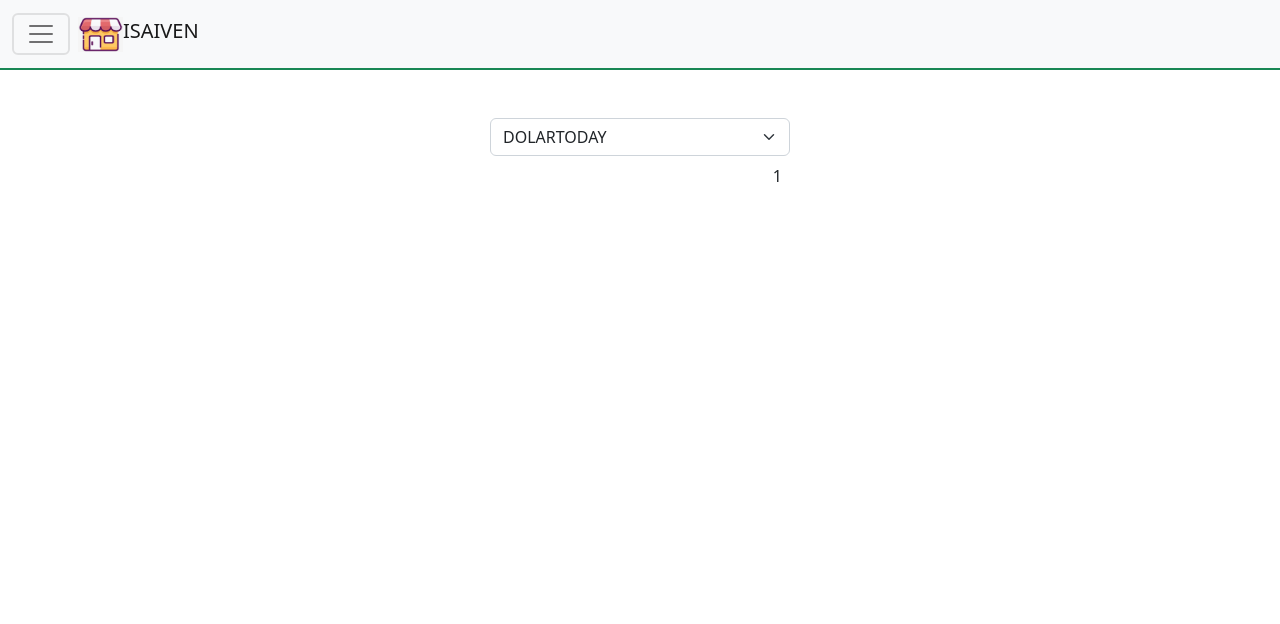
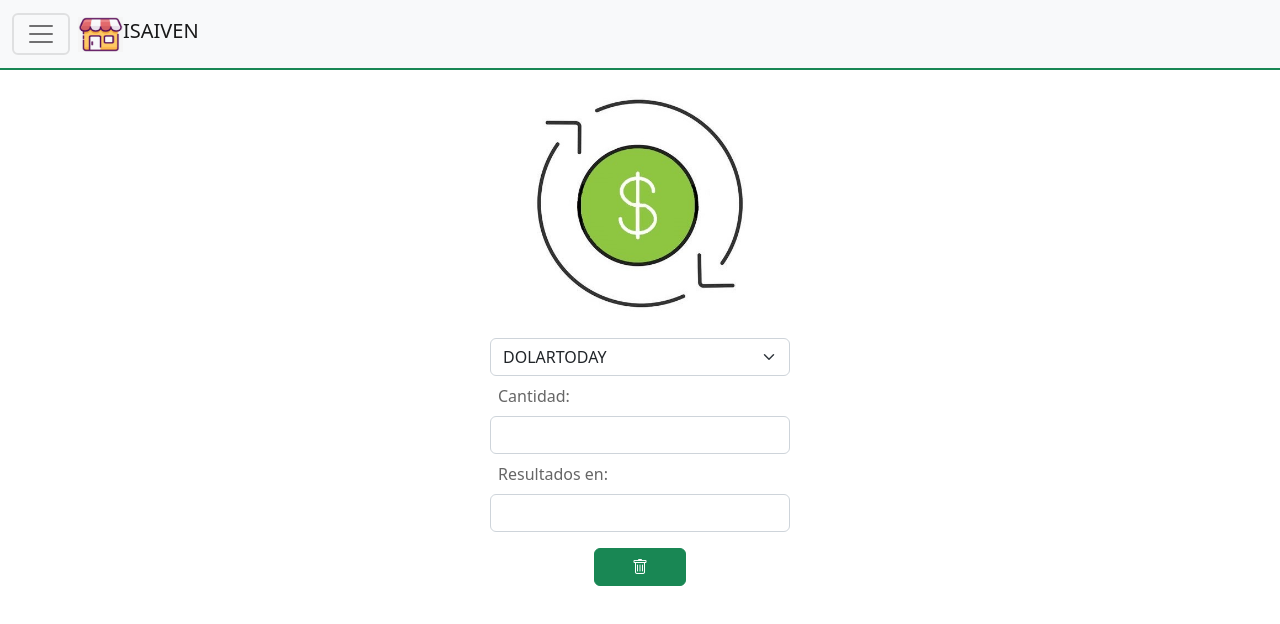
Before and after one commit to geniusss16/pagina-inventario-react, a React (Vite) app: page / in a window 1280 px wide. Shown: the top 624 px of the page. Built offline with nearby package versions, Linux system fonts and the light colour scheme.

Commit message:
progreso con convetidor

```diff
--- a/src/assets/components/Convertidor.jsx
+++ b/src/assets/components/Convertidor.jsx
@@ -4,16 +4,23 @@
 export const Convertidor = () => {
   return (
     <>
-    <div className='d-flex justify-content-center p-5'>
- <div className='toto' >
-    <select  name="sel1" id="sellist1" className="form-select  w-100 ">
+ <div className='d-flex justify-content-center '>
+  <div className='row toto' >
+    <img className='col-12 mt-4' src="../public/imagenes/dolar.jpg" alt="dolarlogo" />
+    <select  name="sel1" id="sellist1" className=" col-1 form-select mt-4  w-100 ">
         <option value="1">DOLARTODAY</option>
         <option value="2">BCV</option>
         <option value="3">PERSONALIZADA</option>
     </select>
-         <label className="label d-flex flex-row-reverse p-2"> 1</label>
+         <label type='number' className=" colorgry col-12  label d-flex p-2"> Cantidad:</label>
+         <input type="text" class="form-control" id="input1" name="input1"></input>
+         <label type='number' className=" colorgry col-12  label d-flex p-2">Resultados en:</label>
+         <input type="text" class="form-control" id="input1" name="input1"></input>
+         <div className="d-flex justify-content-center">
+           <button type="button" className="btn btn-success mt-3 col-4"><i class="bi bi-trash"></i></button>
+         </div>
    </div>
-    </div>
+ </div>
 
     </>
   )
--- a/src/assets/hojas-de-estilos/Convertidor.css
+++ b/src/assets/hojas-de-estilos/Convertidor.css
@@ -10,3 +10,23 @@
 
 
 }
+
+.titi{
+
+ background-color: aqua;
+
+
+}
+
+.tete{
+
+background-color: rgb(85, 228, 161);
+
+
+   }
+
+.colorgry{
+
+ color: #666666
+
+}
```
Also changed, not shown: public/imagenes/dolar.jpg (added).
